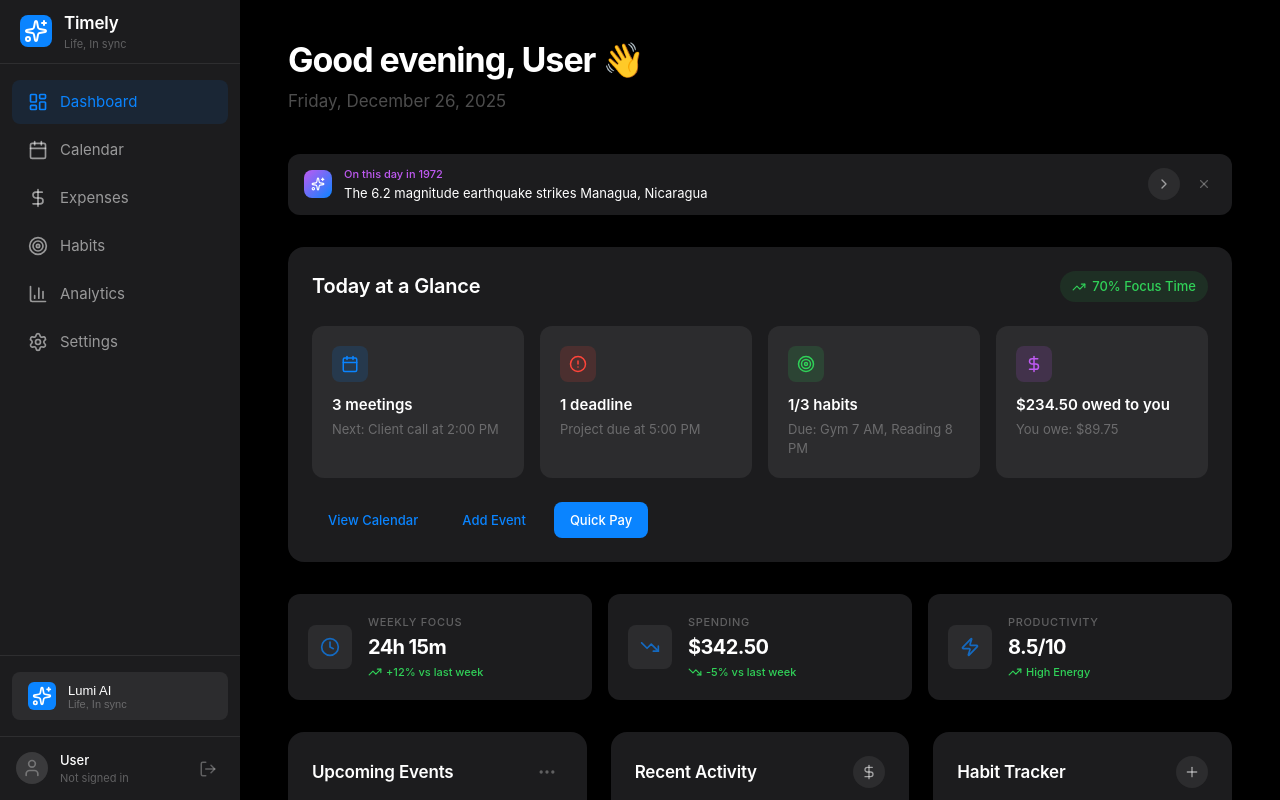
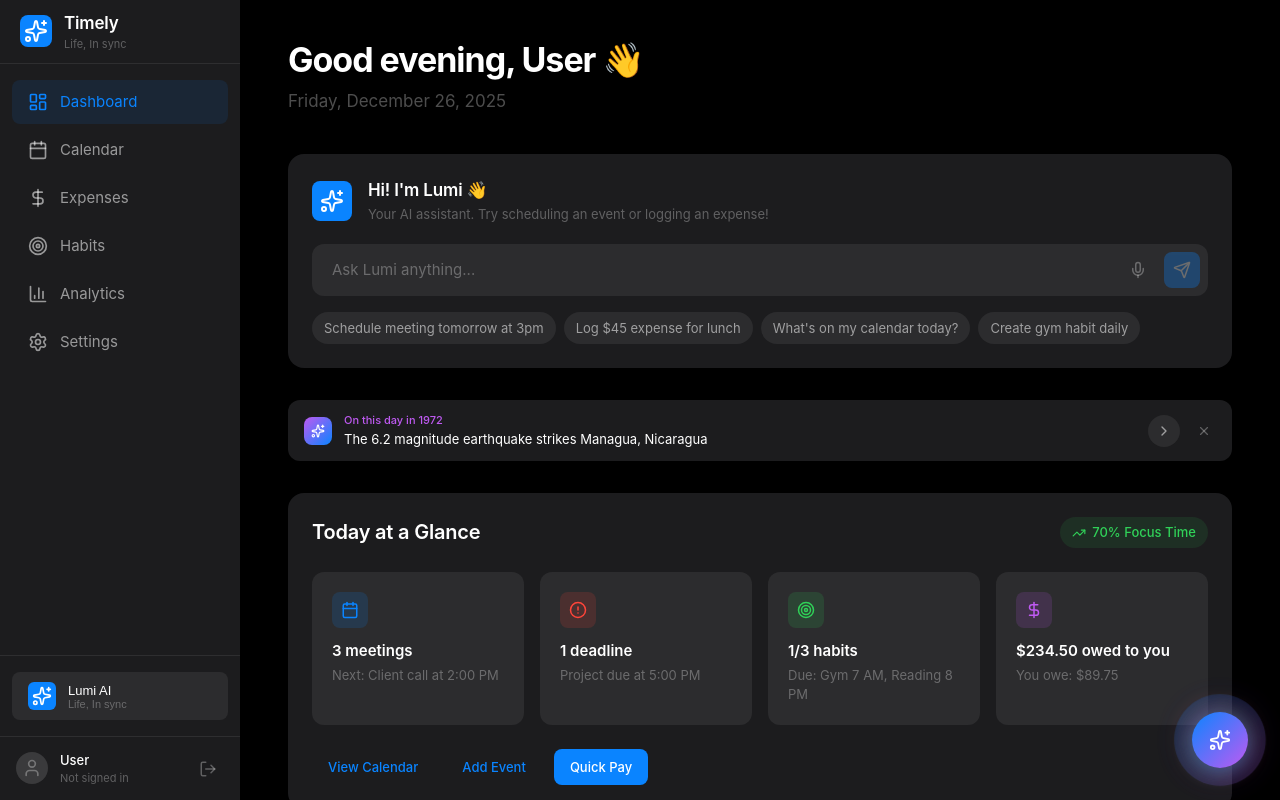
Before and after one commit to Dhana00000/Timely, a Next.js app: page /dashboard in a window 1280 px wide. Shown: the top 800 px of the page. Built offline with nearby package versions, Linux system fonts and the light colour scheme; no server answers.

Commit message:
fix: Restore all Lumi components, remove only the 'Chat with Lumi' text

```diff
--- a/src/app/dashboard/page.tsx
+++ b/src/app/dashboard/page.tsx
@@ -1,6 +1,7 @@
 "use client";
 
 import DashboardLayout from "@/components/layout/DashboardLayout";
+import LumiInlineChat from "@/components/lumi/LumiInlineChat";
 import DiscoveryWidget from "@/components/dashboard/DiscoveryWidget";
 import TodayWidget from "@/components/dashboard/TodayWidget";
 import QuickStats from "@/components/dashboard/QuickStats";
@@ -38,6 +39,9 @@ export default function DashboardPage() {
                     </div>
                 </header>
 
+                {/* Lumi AI Chat */}
+                <LumiInlineChat />
+
                 {/* Discovery - This Day in History */}
                 <DiscoveryWidget />
 
--- a/src/components/layout/DashboardLayout.tsx
+++ b/src/components/layout/DashboardLayout.tsx
@@ -3,6 +3,7 @@
 import { useState } from "react";
 import Sidebar from "@/components/layout/Sidebar";
 import LumiChat from "@/components/lumi/LumiChat";
+import FloatingLumiButton from "@/components/lumi/FloatingLumiButton";
 import styles from "./DashboardLayout.module.css";
 
 interface DashboardLayoutProps {
@@ -21,6 +22,10 @@ export default function DashboardLayout({ children }: DashboardLayoutProps) {
             <main className={styles.main}>
                 {children}
             </main>
+            <FloatingLumiButton
+                onClick={() => setIsLumiOpen(true)}
+                isOpen={isLumiOpen}
+            />
             <LumiChat isOpen={isLumiOpen} onClose={() => setIsLumiOpen(false)} />
         </div>
     );
--- a/src/components/lumi/FloatingLumiButton.tsx
+++ b/src/components/lumi/FloatingLumiButton.tsx
@@ -28,12 +28,6 @@ export default function FloatingLumiButton({ onClick, isOpen }: FloatingLumiButt
                     <Sparkles size={22} />
                 </div>
             </div>
-
-            {/* Label */}
-            <div className={styles.label}>
-                <MessageCircle size={14} />
-                <span>Chat with Lumi</span>
-            </div>
         </button>
     );
 }
```
